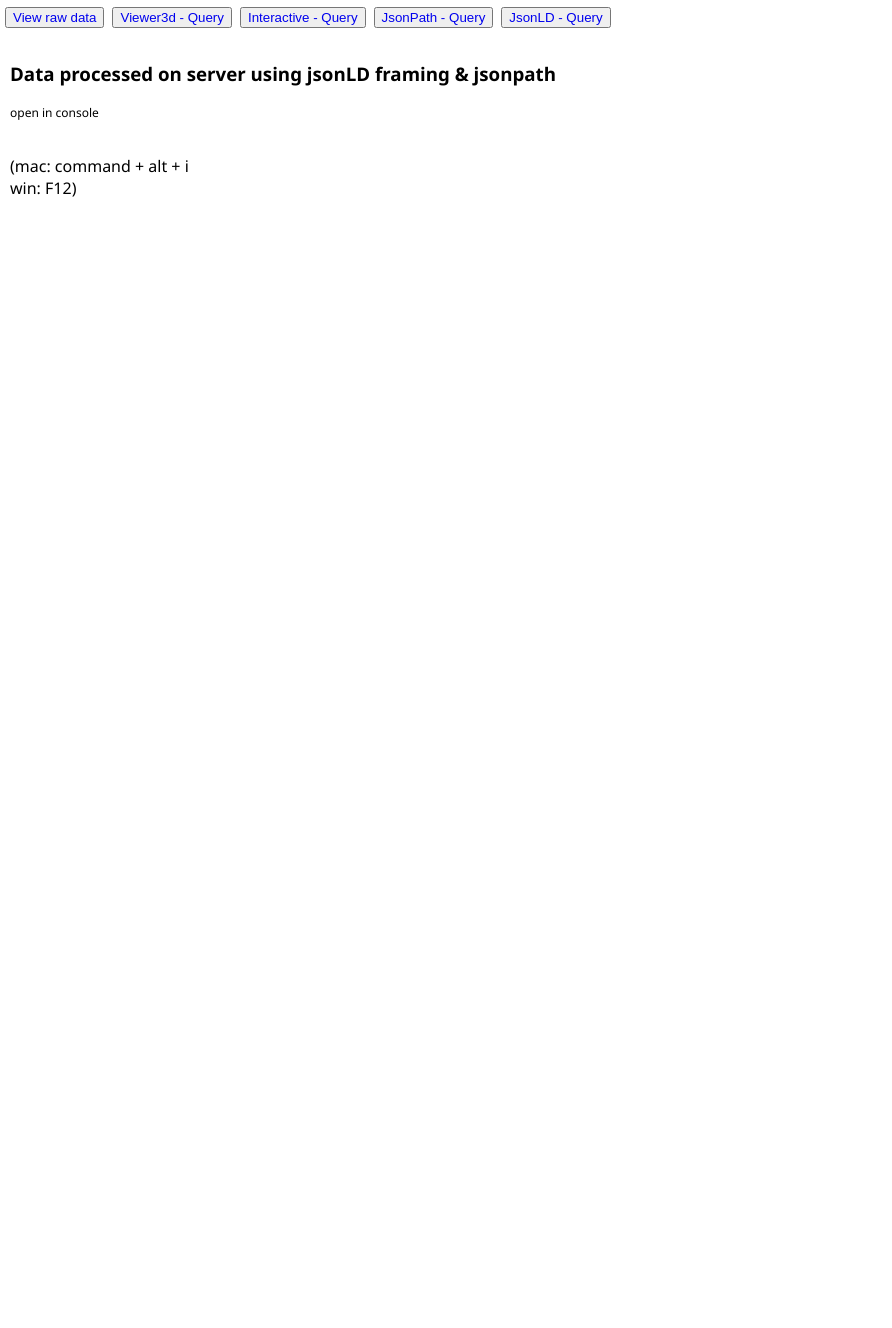
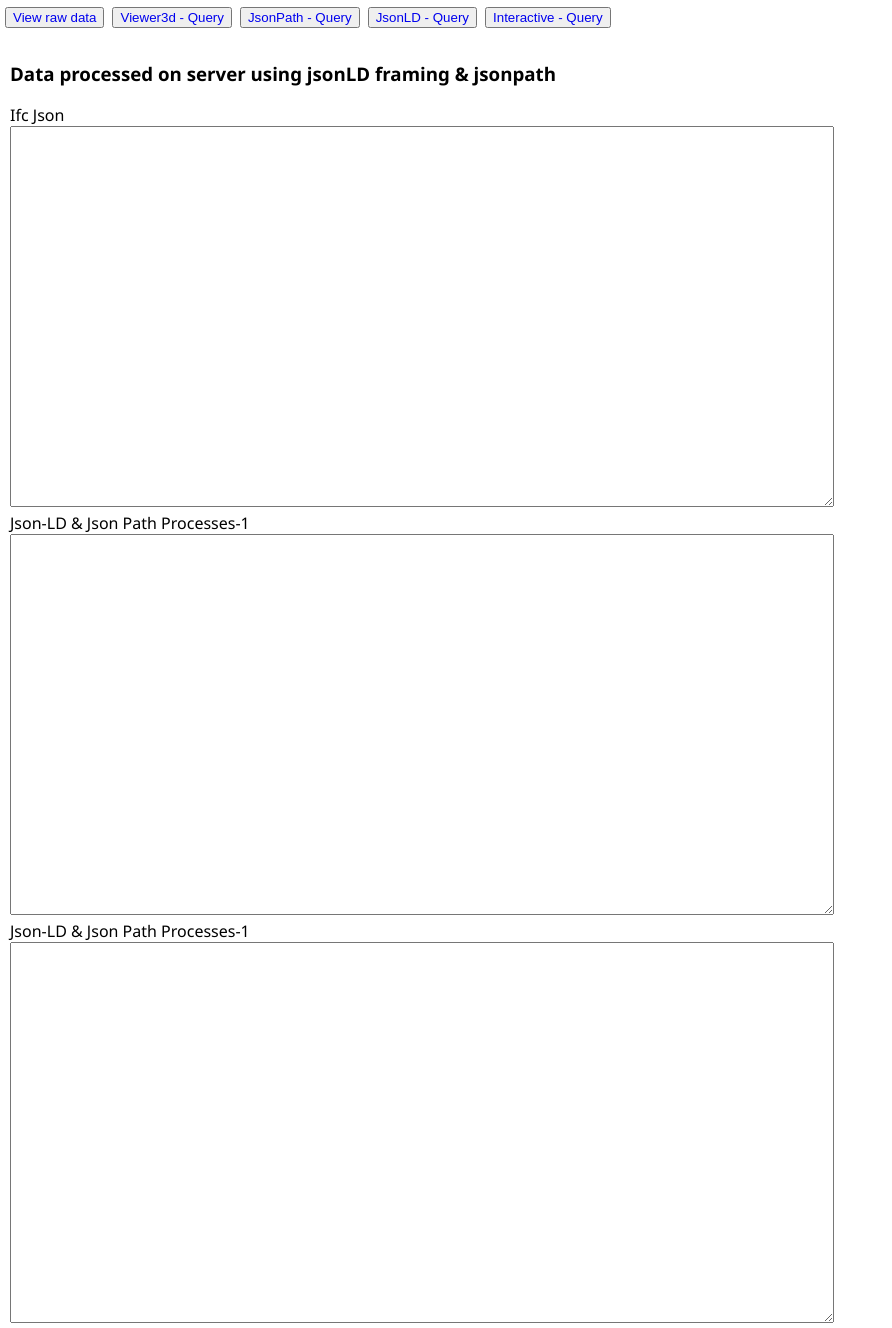
Before and after one commit to nirvik00/ifcjson_query_proj, a Flask app: template templates/rawData.html in a window 1280 px wide. Shown: the whole page, without its empty margins (0-892 px from the left). Before the commit the page ends 197 px from the top, so only its background shows below. Run offline with Flask 2, Linux system fonts and the light colour scheme; the template is opened without the code that fills it, so the values that code supplies are empty.

Commit message:
updated ui;

```diff
--- a/server.py
+++ b/server.py
@@ -12,8 +12,10 @@ app = Flask(__name__)
 @app.route('/', methods=["GET", "POST"])
 def run_init():
     res = json.dumps(driver.test())
+    res2 = json.dumps(driver.test2())
+    res3 = json.dumps(driver.test3())
     # return jsonify({"data": res})
-    return render_template('rawData.html', data=res)
+    return render_template('rawData.html', data=[res, res2, res3])
 
 
 @app.route('/run', methods=["GET", "POST"])
--- a/templates/rawData.html
+++ b/templates/rawData.html
@@ -25,11 +25,6 @@
 						<button id="view3dquery"><a href="/run">Viewer3d - Query</a></button>
 					</td>
 					<td>
-						<button id="interactiveQuery">
-							<a href="/interactiveQuery">Interactive - Query</a>
-						</button>
-					</td>
-					<td>
 						<button id="jsonpathQuery">
 							<a href="/jsonpathQuery">JsonPath - Query</a>
 						</button>
@@ -39,6 +34,11 @@
 							<a href="/jsonLdQuery">JsonLD - Query</a>
 						</button>
 					</td>
+					<td>
+						<button id="interactiveQuery">
+							<a href="/interactiveQuery">Interactive - Query</a>
+						</button>
+					</td>
 				</tr>
 			</table>
 		</div>
@@ -46,15 +46,20 @@
 		<div id="main-proc">
 			<br />
 			<h3>Data processed on server using jsonLD framing & jsonpath</h3>
-			<p>open in console</p>
-			<br />
-			(mac: command + alt + i
-			<br />
-			win: F12)
+			<label>Ifc Json</label><br/>
+			<textarea id="d1" rows="25" cols="100"></textarea>
+			<label>Json-LD & Json Path Processes-1</label><br/>
+			<textarea id="d2" rows="25" cols="100"></textarea>
+			<label>Json-LD & Json Path Processes-1</label><br/>
+			<textarea id="d3" rows="25" cols="100"></textarea>
+
 			<script>
-				const inputData2= {{data|safe}};
+				const inputData= {{data|safe}};
 				console.clear();
-				console.log(inputData2);
+				document.getElementById("d1").value=JSON.stringify(JSON.parse(inputData[2]), undefined, 4);
+				document.getElementById("d2").value=JSON.stringify(JSON.parse(inputData[0]), undefined, 4);
+				document.getElementById("d3").value=JSON.stringify(JSON.parse(inputData[1]), undefined, 4);
+
 			</script>
 		</div>
 	</body>
```
Also changed, not shown: templates/interactiveQuery.html (+5 -5 lines), templates/jsonLdQuery.html (+5 -5 lines), templates/jsonpathQuery.html (+12 -7 lines), templates/viewer.html (+5 -5 lines).
